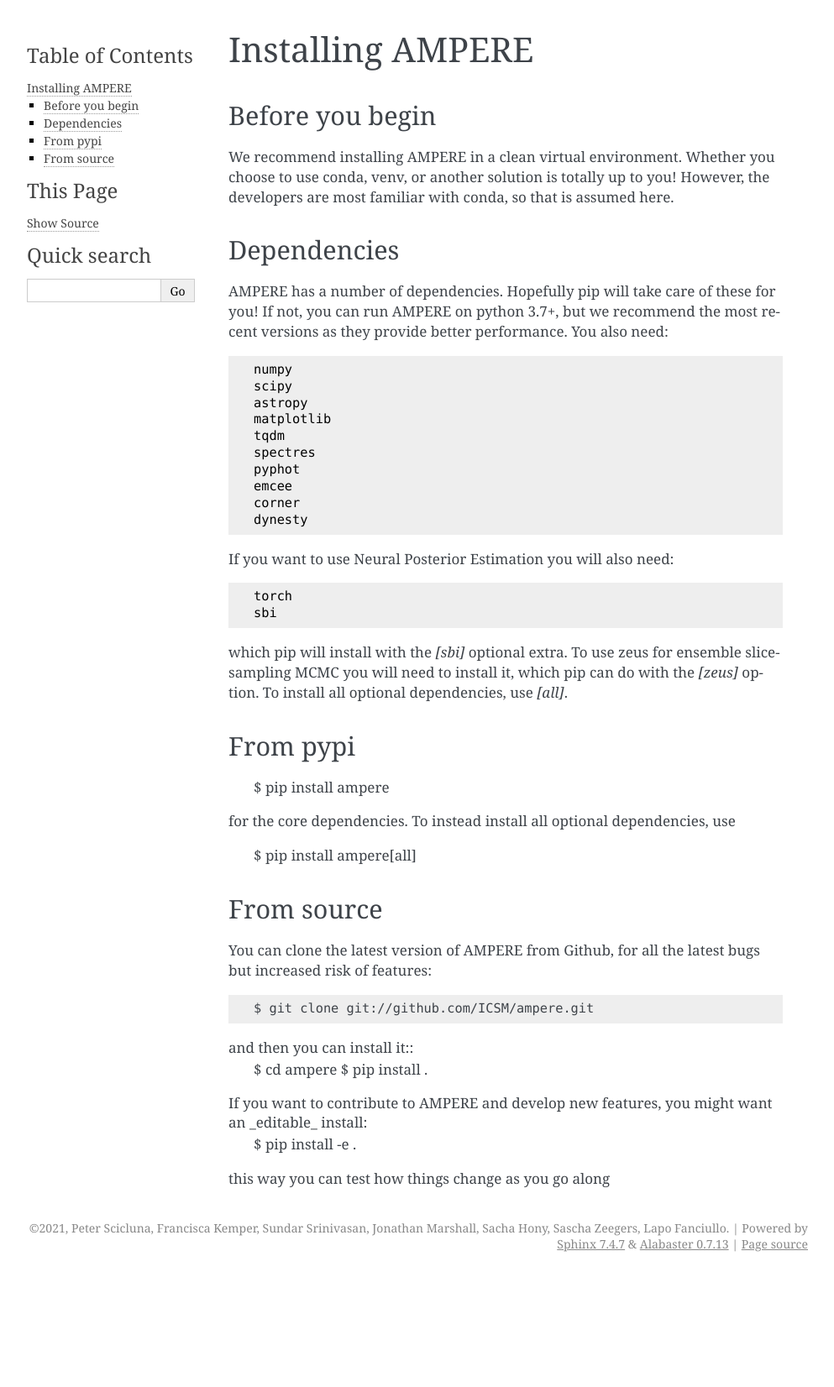
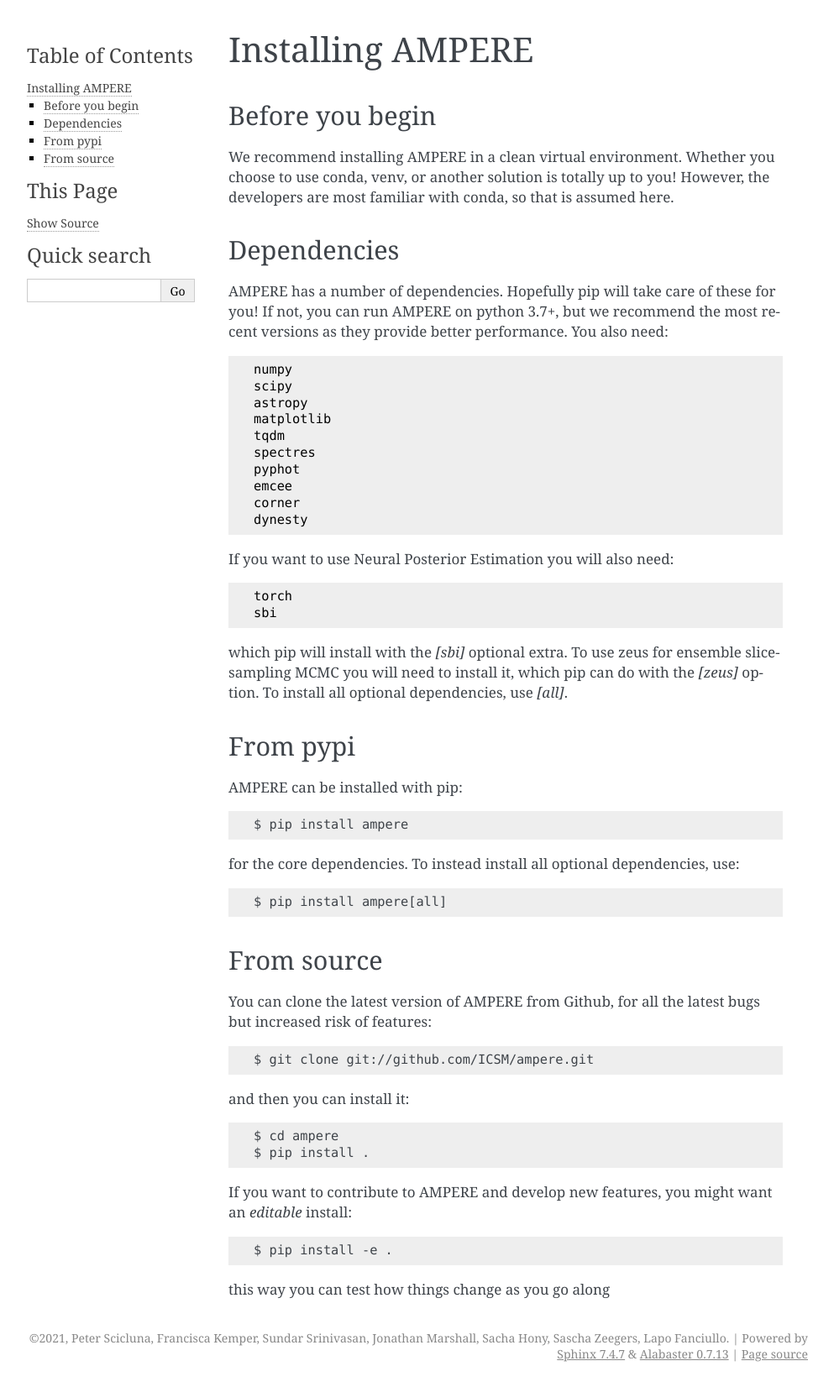
Before and after one commit to ICSM/ampere, a Sphinx documentation site: the page built from docs/source/install.rst, in a window 1280 px wide. Shown: the whole page at 84% size, without its empty margins (148-1141 px from the left). Built offline with Sphinx 7.4.7, drawn with Linux system fonts in a browser that asks for light colours; formulas are drawn with MathJax 3; pages that are not in the unit, such as notebooks, are missing from menus; before the commit the page ends 1521 px from its top, so only the background shows below that.

Commit message:
Reformatting installation instructions

```diff
--- a/docs/source/install.rst
+++ b/docs/source/install.rst
@@ -35,11 +35,11 @@
 
 From pypi
 -----------------
+AMPERE can be installed with pip::
 
     $ pip install ampere
 
-for the core dependencies. To instead install all optional dependencies, use
-
+for the core dependencies. To instead install all optional dependencies, use::
 
     $ pip install ampere[all]
 
@@ -51,10 +51,12 @@
     $ git clone git://github.com/ICSM/ampere.git
 
 and then you can install it::
+
     $ cd ampere
     $ pip install .
 
 
-If you want to contribute to AMPERE and develop new features, you might want an _editable_ install:
+If you want to contribute to AMPERE and develop new features, you might want an *editable* install::
+
     $ pip install -e .
 this way you can test how things change as you go along
```
